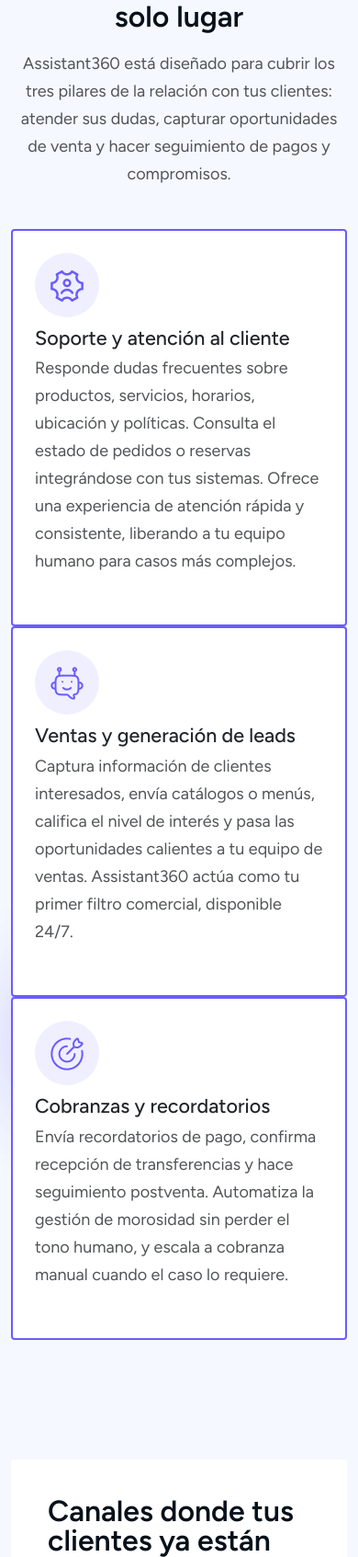
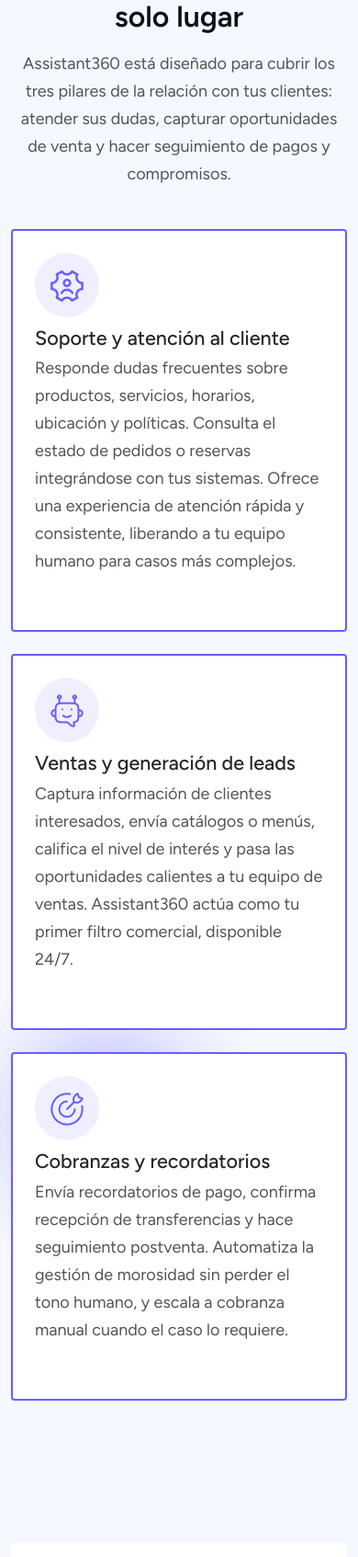
Before and after one commit to updatedlinux/arsysintela-web, a Flask app: page /solutions/assistant360 in a window 390 px wide. Shown: the part 2704-4397 px from the top of the page at 92% size. Run offline with Flask 2, Linux system fonts and the light colour scheme; some libraries are stand-ins or nearby versions; some web fonts are replaced.

Commit message:
assistant360 fixes2

```diff
--- a/apps/templates/pages/assistant360.html
+++ b/apps/templates/pages/assistant360.html
@@ -115,18 +115,18 @@
     </div>
 
     <div class="space30"></div>
-    <div class="row">
-      <div class="col-lg-4 col-md-6 d-flex">
-        <div class="about-page-boxs h-100 w-100">
-          <div class="single-box h-100 d-flex flex-column">
+    <div class="row d-flex flex-wrap align-items-stretch">
+      <div class="col-lg-4 col-md-6 d-flex mb-4">
+        <div class="about-page-boxs h-100 w-100" style="height: auto !important; min-height: 100%; overflow: visible !important;">
+          <div class="single-box h-100 d-flex flex-column" style="height: auto !important; min-height: 100%; overflow: visible !important; padding-bottom: 30px !important;">
             <div class="icon">
               <img src="{{ config.ASSETS_ROOT }}/img/icons/about-page-sec-icon1.png" alt="">
             </div>
             <div class="space20"></div>
-            <div class="headding2 flex-grow-1">
+            <div class="headding2 flex-grow-1 d-flex flex-column">
               <h4>Soporte y atención al cliente</h4>
               <div class="space10"></div>
-              <p>
+              <p class="mb-0" style="flex-grow: 1;">
                 Responde dudas frecuentes sobre productos, servicios, horarios, ubicación y políticas.
                 Consulta el estado de pedidos o reservas integrándose con tus sistemas. Ofrece una
                 experiencia de atención rápida y consistente, liberando a tu equipo humano para casos
@@ -137,17 +137,17 @@
         </div>
       </div>
 
-      <div class="col-lg-4 col-md-6 d-flex">
-        <div class="about-page-boxs h-100 w-100">
-          <div class="single-box h-100 d-flex flex-column">
+      <div class="col-lg-4 col-md-6 d-flex mb-4">
+        <div class="about-page-boxs h-100 w-100" style="height: auto !important; min-height: 100%; overflow: visible !important;">
+          <div class="single-box h-100 d-flex flex-column" style="height: auto !important; min-height: 100%; overflow: visible !important; padding-bottom: 30px !important;">
             <div class="icon">
               <img src="{{ config.ASSETS_ROOT }}/img/icons/about-page-sec-icon2.png" alt="">
             </div>
             <div class="space20"></div>
-            <div class="headding2 flex-grow-1">
+            <div class="headding2 flex-grow-1 d-flex flex-column">
               <h4>Ventas y generación de leads</h4>
               <div class="space10"></div>
-              <p>
+              <p class="mb-0" style="flex-grow: 1;">
                 Captura información de clientes interesados, envía catálogos o menús, califica el nivel
                 de interés y pasa las oportunidades calientes a tu equipo de ventas. Assistant360 actúa
                 como tu primer filtro comercial, disponible 24/7.
@@ -157,17 +157,17 @@
         </div>
       </div>
 
-      <div class="col-lg-4 col-md-6 d-flex">
-        <div class="about-page-boxs h-100 w-100">
-          <div class="single-box h-100 d-flex flex-column">
+      <div class="col-lg-4 col-md-6 d-flex mb-4">
+        <div class="about-page-boxs h-100 w-100" style="height: auto !important; min-height: 100%; overflow: visible !important;">
+          <div class="single-box h-100 d-flex flex-column" style="height: auto !important; min-height: 100%; overflow: visible !important; padding-bottom: 30px !important;">
             <div class="icon">
               <img src="{{ config.ASSETS_ROOT }}/img/icons/about-page-sec-icon3.png" alt="">
             </div>
             <div class="space20"></div>
-            <div class="headding2 flex-grow-1">
+            <div class="headding2 flex-grow-1 d-flex flex-column">
               <h4>Cobranzas y recordatorios</h4>
               <div class="space10"></div>
-              <p>
+              <p class="mb-0" style="flex-grow: 1;">
                 Envía recordatorios de pago, confirma recepción de transferencias y hace seguimiento
                 postventa. Automatiza la gestión de morosidad sin perder el tono humano, y escala a
                 cobranza manual cuando el caso lo requiere.
```
